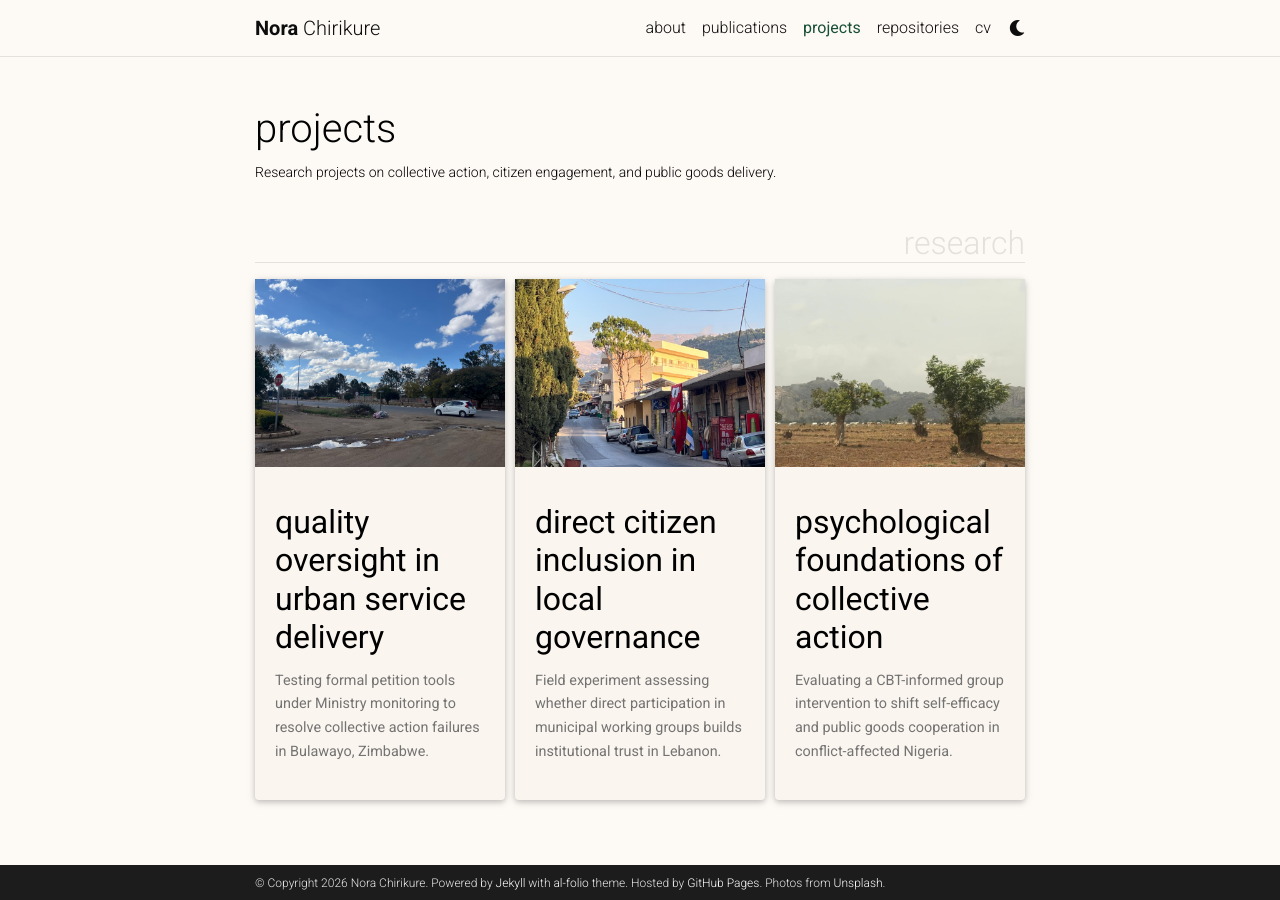
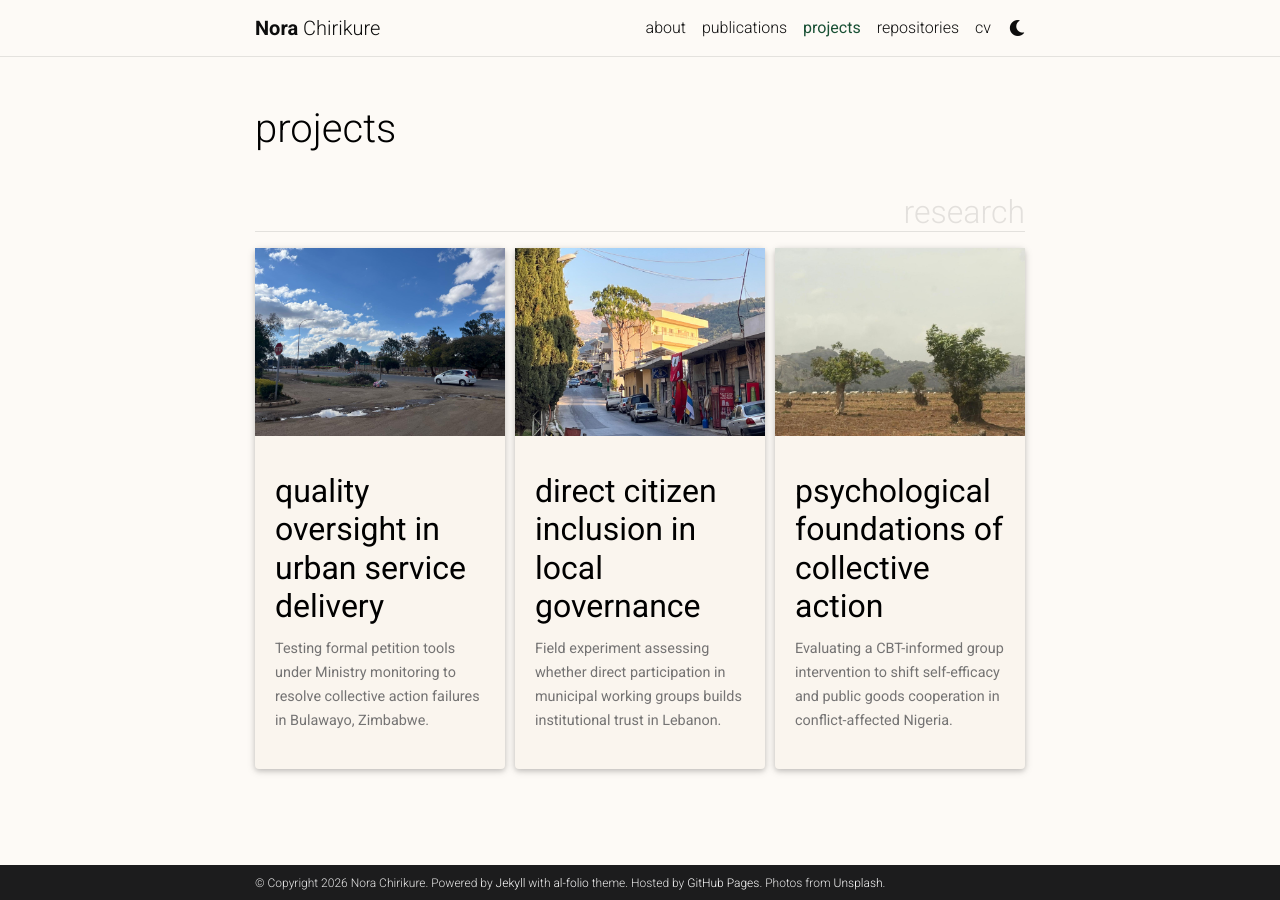
Before and after one commit to norachirikure/www, a Jekyll site: the page built from _pages/projects.md, in a window 1280 px wide. Built offline with Jekyll 4.4.1, drawn with Linux system fonts in a browser that asks for light colours; full-size pictures stand in for the smaller copies a plugin makes; comment, search, counter and statistics services are not loaded; a style sheet for code colours, icons or effects is not loaded; some of the changed lines change nothing that is shown.

Commit message:
Comment out description in projects page
Comment out the description field in projects.md

```diff
--- a/_pages/projects.md
+++ b/_pages/projects.md
@@ -2,7 +2,7 @@
 layout: page
 title: projects
 permalink: /projects/
-description: Research projects on collective action, citizen engagement, and public goods delivery.
+# description: Research projects on collective action, citizen engagement, and public goods delivery.
 nav: true
 nav_order: 3
 display_categories: [research]
```
